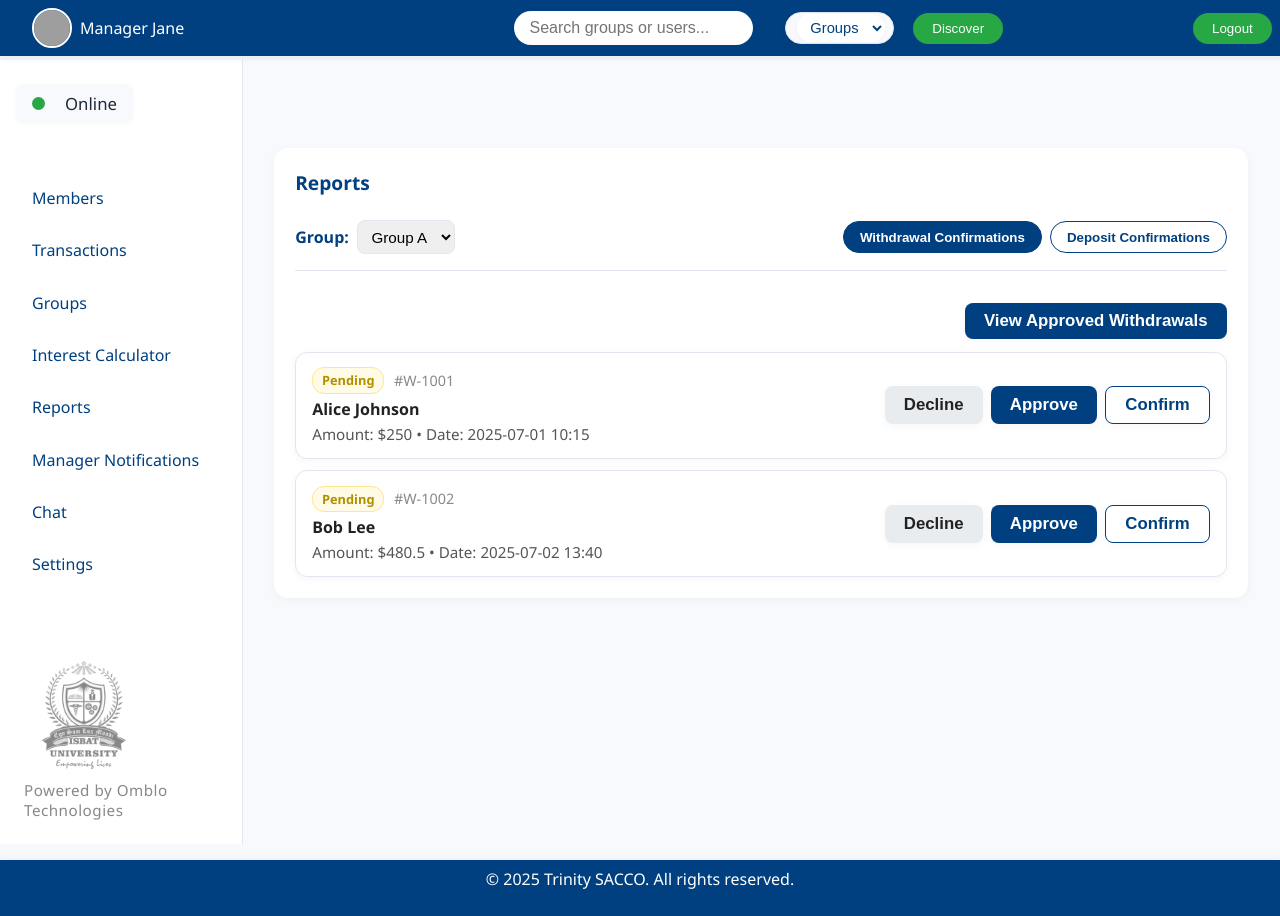
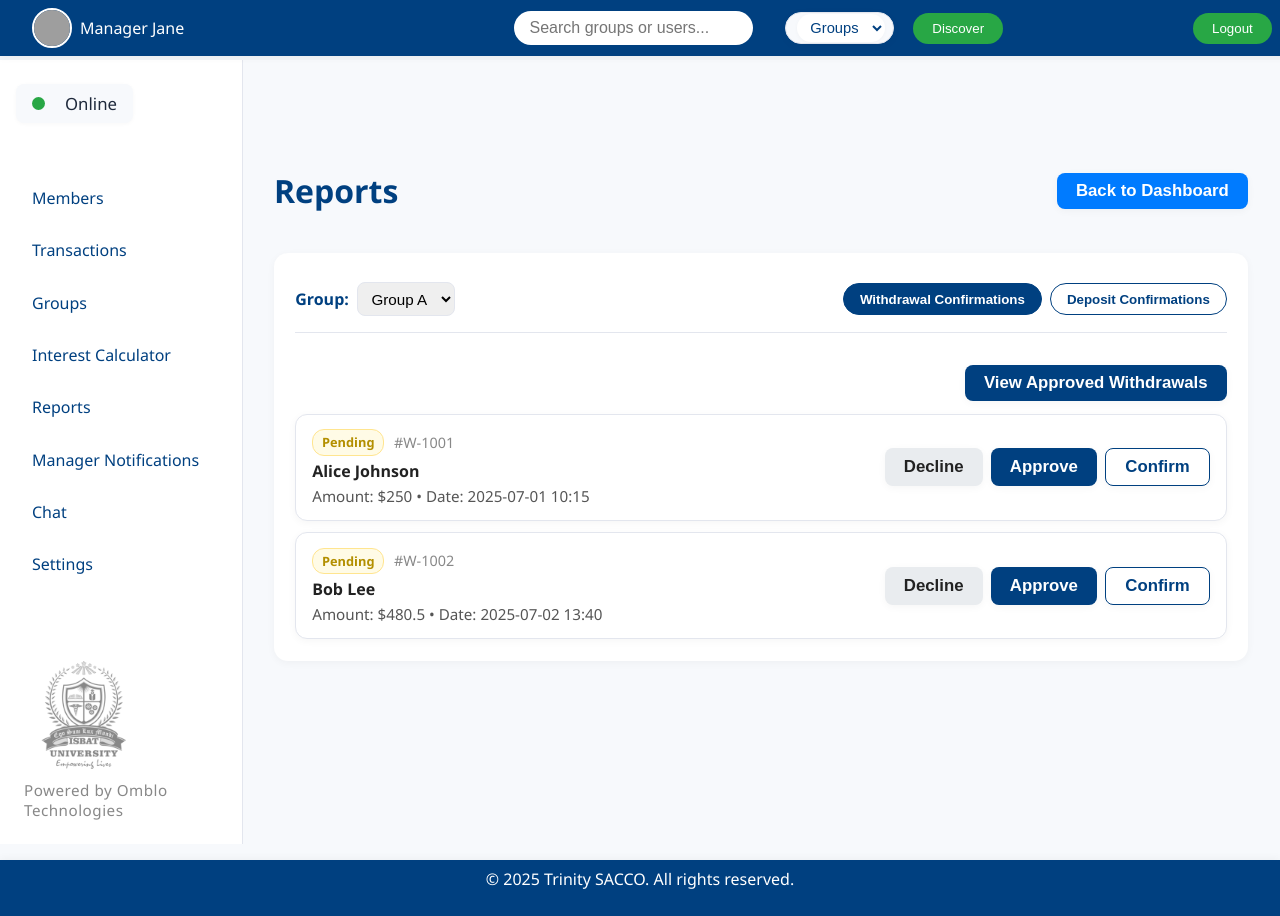
Before and after one commit to katsomar/trinitysaccoprj, a React (Vite) app in the folder client/: page /reports in a window 1280 px wide. Built offline with nearby package versions, Linux system fonts and the light colour scheme; grey boxes are pictures that could not be loaded.

Commit message:
finalised the report page

```diff
--- a/client/src/pages/Reports.jsx
+++ b/client/src/pages/Reports.jsx
@@ -2,6 +2,7 @@ import React, { useMemo, useState, useRef } from 'react';
 import { useNavigate } from 'react-router-dom';
 import ManagerTopNav from '../components/ManagerTopNav';
 import '../styles/reports.css';
+import '../styles/transactions.css';
 
 // Utilities
 function amountToWords(amount) {
@@ -547,9 +548,14 @@ export default function Reports() {
 
           {/* Content */}
           <main className="main-content">
+            <div className="tx-header-row">
+              <h1 className="tx-title">Reports</h1>
+              <div className="tx-header-actions">
+                <button className="btn tx-back-btn" onClick={() => navigate("/manager-dashboard")}>Back to Dashboard</button>
+              </div>
+            </div>
             <section className="reports-container card">
-              <h2 className="section-title">Reports</h2>
-              {TabHeader}
+                            {TabHeader}
               {activeTab === 'withdrawals' ? WithdrawalsTab : DepositsTab}
             </section>
           </main>
```
